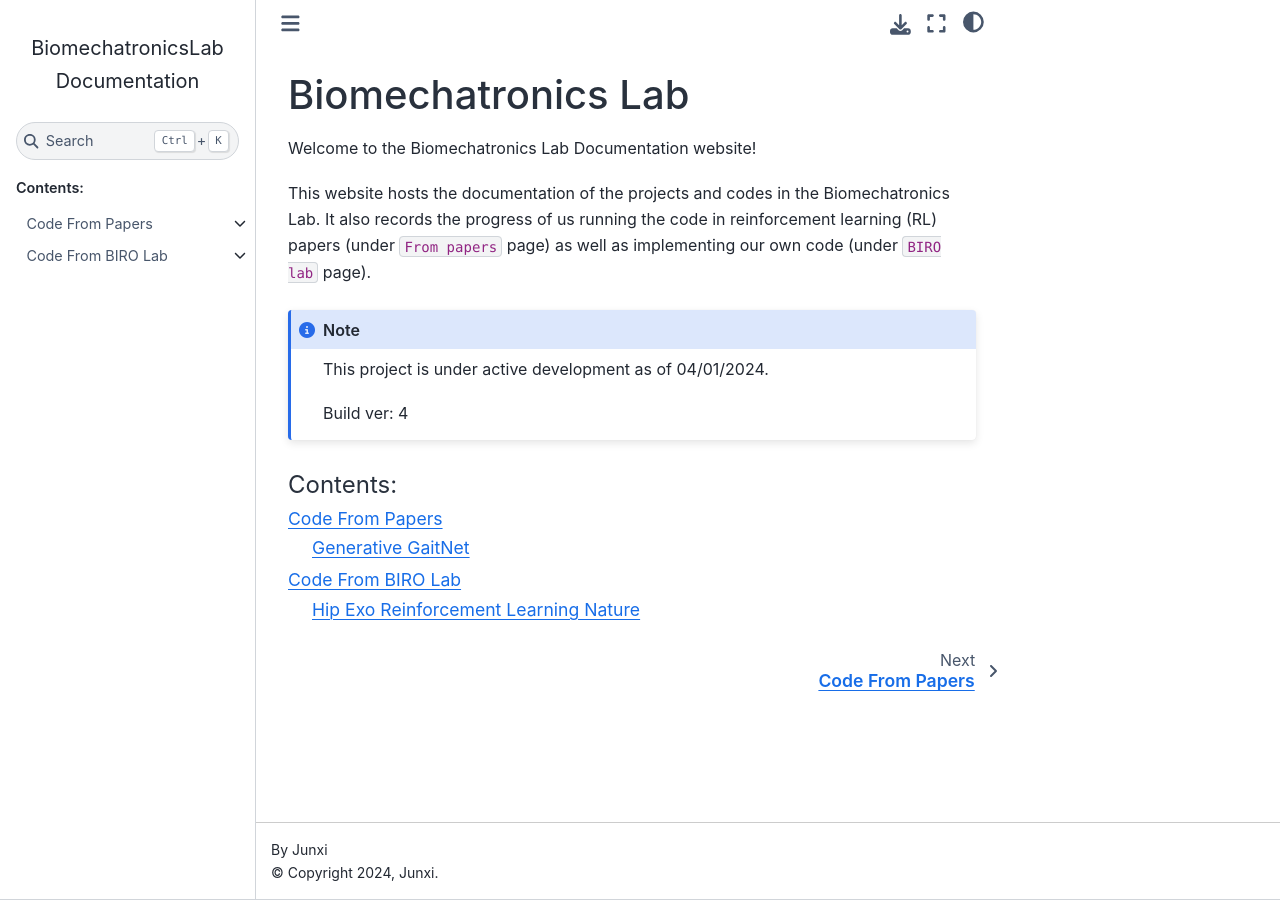
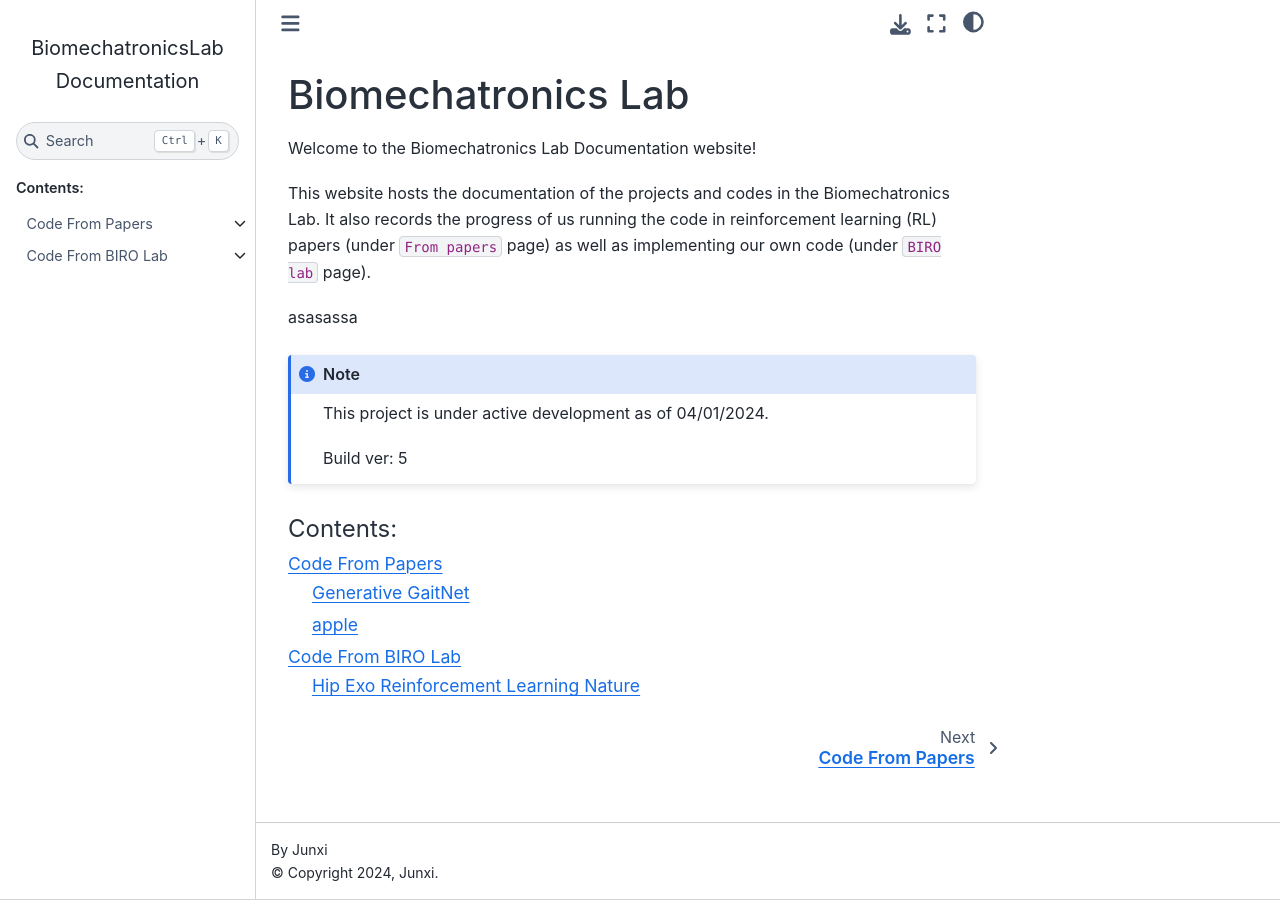
Before and after one commit to biomechatronics001/BiomechatronicsLab-Doc, a Sphinx documentation site: the page built from docs/index.rst, in a window 1280 px wide. Built offline with Sphinx 7.4.7 and the Sphinx Book theme 1.1.4, drawn with Linux system fonts in a browser that asks for light colours.

Commit message:
ivan test

```diff
--- a/docs/from papers.rst
+++ b/docs/from papers.rst
@@ -12,3 +12,4 @@ This page shows the code running progress of the following papers:
     :maxdepth: 1
 
     from papers/generative gaitnet
+    from papers/apple
--- /dev/null
+++ b/docs/from papers/apple.rst
@@ -0,0 +1,2 @@
+apple
+=====
--- a/docs/index.rst
+++ b/docs/index.rst
@@ -5,12 +5,13 @@ Welcome to the Biomechatronics Lab Documentation website!
 
 This website hosts the documentation of the projects and codes in the Biomechatronics Lab. It also records the progress of us running the code in reinforcement learning (RL) papers (under ``From papers`` page) as well as implementing our own code (under ``BIRO lab`` page).
 
+asasassa
 
 .. note::
 
    This project is under active development as of 04/01/2024.
 
-   Build ver: 4
+   Build ver: 5
 
 
 .. toctree::
```
